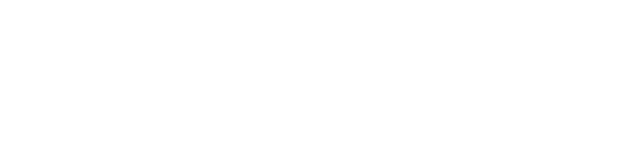
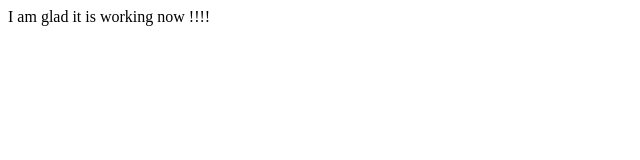
Before and after one commit to sbelton47/createhowgit, a plain HTML site: page index.html in a window 1280 px wide. Shown: the whole page, without its empty margins (0-640 px from the left). Drawn offline with Linux system fonts and the light colour scheme.

Commit message:
First commit

```diff
--- a/index.html
+++ b/index.html
@@ -7,6 +7,6 @@
     <title>Document</title>
 </head>
 <body>
-
+  I am glad it is working now !!!!
 </body>
 </html>
```
